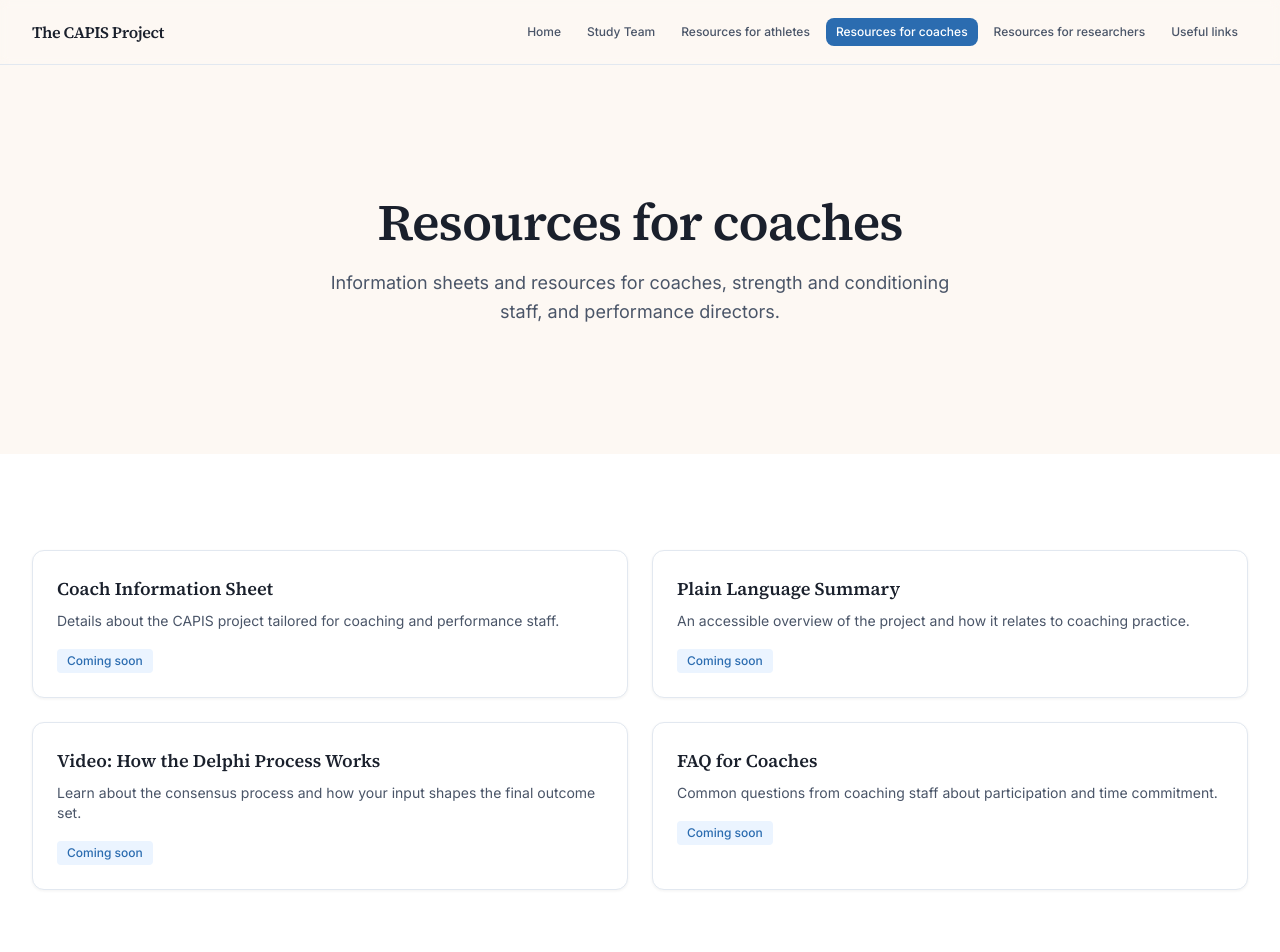
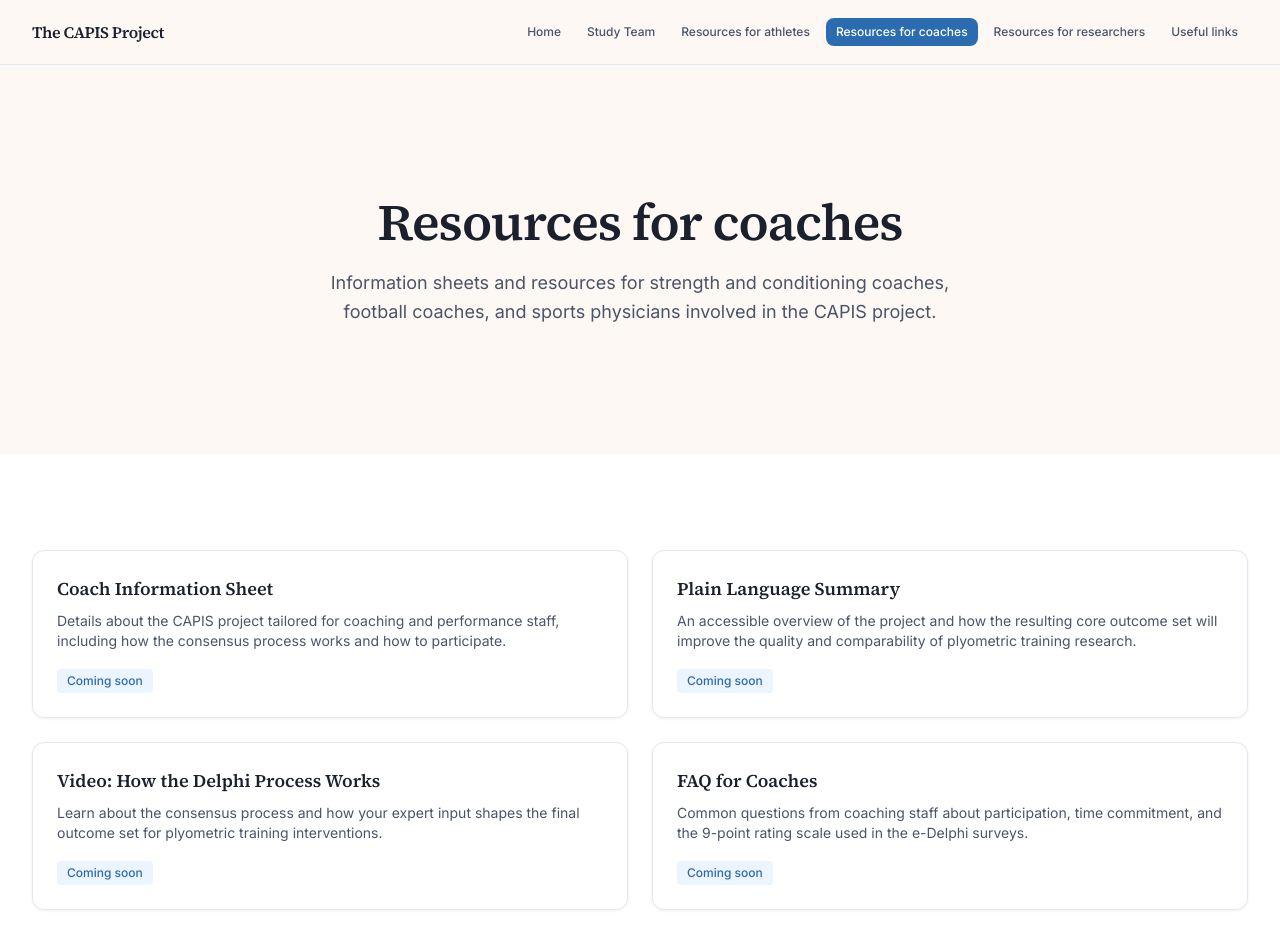
Before and after one commit to LoaizaBetancur/CAPIS-Project-Website, a Next.js app: page /resources/coaches in a window 1280 px wide. Shown: the top 952 px of the page. Built offline with nearby package versions, Linux system fonts and the light colour scheme.

Commit message:
Update page.tsx

```diff
--- a/app/resources/coaches/page.tsx
+++ b/app/resources/coaches/page.tsx
@@ -14,8 +14,8 @@ export default function ResourcesCoachesPage() {
         <div className="mx-auto max-w-prose text-center">
           <h1 className="text-display-lg mb-4">Resources for coaches</h1>
           <p className="text-lead text-text-muted">
-            Information sheets and resources for coaches, strength and conditioning staff,
-            and performance directors.
+            Information sheets and resources for strength and conditioning coaches,
+            football coaches, and sports physicians involved in the CAPIS project.
           </p>
         </div>
       </SectionWrapper>
@@ -26,7 +26,8 @@ export default function ResourcesCoachesPage() {
             <Card>
               <h3 className="font-display text-lg font-semibold mb-2">Coach Information Sheet</h3>
               <p className="text-sm text-text-muted mb-4">
-                Details about the CAPIS project tailored for coaching and performance staff.
+                Details about the CAPIS project tailored for coaching and performance staff,
+                including how the consensus process works and how to participate.
               </p>
               <span className="inline-block rounded bg-accent-soft px-2.5 py-1 text-xs font-medium text-accent">
                 Coming soon
@@ -35,7 +36,8 @@ export default function ResourcesCoachesPage() {
             <Card>
               <h3 className="font-display text-lg font-semibold mb-2">Plain Language Summary</h3>
               <p className="text-sm text-text-muted mb-4">
-                An accessible overview of the project and how it relates to coaching practice.
+                An accessible overview of the project and how the resulting core outcome set
+                will improve the quality and comparability of plyometric training research.
               </p>
               <span className="inline-block rounded bg-accent-soft px-2.5 py-1 text-xs font-medium text-accent">
                 Coming soon
@@ -44,7 +46,8 @@ export default function ResourcesCoachesPage() {
             <Card>
               <h3 className="font-display text-lg font-semibold mb-2">Video: How the Delphi Process Works</h3>
               <p className="text-sm text-text-muted mb-4">
-                Learn about the consensus process and how your input shapes the final outcome set.
+                Learn about the consensus process and how your expert input shapes the final
+                outcome set for plyometric training interventions.
               </p>
               <span className="inline-block rounded bg-accent-soft px-2.5 py-1 text-xs font-medium text-accent">
                 Coming soon
@@ -53,7 +56,8 @@ export default function ResourcesCoachesPage() {
             <Card>
               <h3 className="font-display text-lg font-semibold mb-2">FAQ for Coaches</h3>
               <p className="text-sm text-text-muted mb-4">
-                Common questions from coaching staff about participation and time commitment.
+                Common questions from coaching staff about participation, time commitment,
+                and the 9-point rating scale used in the e-Delphi surveys.
               </p>
               <span className="inline-block rounded bg-accent-soft px-2.5 py-1 text-xs font-medium text-accent">
                 Coming soon
```
